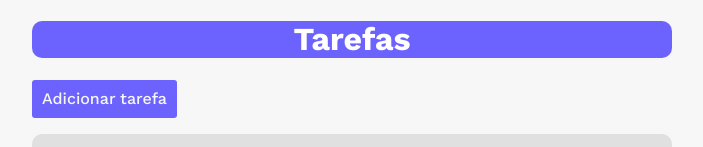
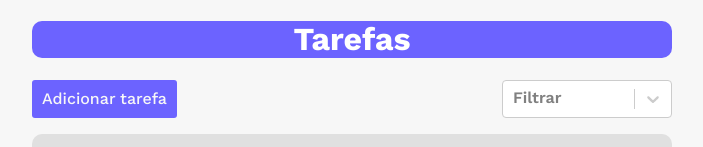
Before and after one commit to JpLoyal/To_Do, a React (Vite) app: page / in a window 1280 px wide. Shown: the top 147 px of the page, without its empty margins (288-991 px from the left). Built offline with nearby package versions, Linux system fonts and the light colour scheme.

Commit message:
feat: adiciona dropdown de filtrar não funcional

```diff
--- a/package.json
+++ b/package.json
@@ -14,7 +14,8 @@
     "react": "^18.2.0",
     "react-dom": "^18.2.0",
     "react-icons": "^5.2.1",
-    "react-modal": "^3.16.1"
+    "react-modal": "^3.16.1",
+    "react-select": "^5.8.0"
   },
   "devDependencies": {
     "@types/react": "^18.2.66",
--- /dev/null
+++ b/src/components/FiltroTarefas/FiltroTarefas.jsx
@@ -0,0 +1,29 @@
+import styles from './FiltroTarefas.module.css'
+import React, { useState } from 'react';
+import Select from 'react-select';
+
+const FiltroTarefas = () => {
+  const [filtro, setFiltro] = useState(null);
+
+  const opcoesFiltro = [
+    { value: 'todas', label: 'Todas' },
+    { value: 'pendentes', label: 'Pendentes' },
+    { value: 'concluidas', label: 'Concluídas' }
+  ];
+
+  const handleChange = (opcaoSelecionada) => {
+    setFiltro(opcaoSelecionada.value);
+  };
+
+  return (
+    <div className={styles.DropdownFiltrar}>
+      <Select
+        options={opcoesFiltro}
+        onChange={handleChange}
+        placeholder={"Filtrar"}
+      />
+    </div>
+  );
+};
+
+export default FiltroTarefas;
--- /dev/null
+++ b/src/components/FiltroTarefas/FiltroTarefas.module.css
@@ -0,0 +1,3 @@
+.DropdownFiltrar {
+    width: 170px;
+}
--- a/src/components/WrapperTasks/WrapperTasks.jsx
+++ b/src/components/WrapperTasks/WrapperTasks.jsx
@@ -3,6 +3,7 @@ import { useState } from 'react';
 import Tasks from '../Tasks/Tasks';
 
 import ModalAdicionarTarefa from '../Modals/ModalAdicionarTarefa/ModalAdicionarTarefa';
+import FiltroTarefas from '../FiltroTarefas/FiltroTarefas';
 import tarefas from '../../data/tarefas'
 
 const WrapperTasks = () => {
@@ -56,7 +57,10 @@ const WrapperTasks = () => {
         <section className={styles.containerTasks}>
             <h1 className={styles.tituloTarefa}>Tarefas</h1>
 
-            <button onClick={abrirModalDeCriacao}>Adicionar tarefa</button>
+            <div className={styles.containerAddFiltrar}>
+                <button onClick={abrirModalDeCriacao}>Adicionar tarefa</button>
+                <FiltroTarefas/>
+            </div>
 
             <ModalAdicionarTarefa
                 modalAdicionarIsOpen={modalAdicionarIsOpen}
--- a/src/components/WrapperTasks/WrapperTasks.module.css
+++ b/src/components/WrapperTasks/WrapperTasks.module.css
@@ -9,3 +9,8 @@
     border-radius: 10px;
     color: white;
 }
+
+.containerAddFiltrar {
+    display: flex;
+    justify-content: space-between;
+}
```
Also changed, not shown: 1 other file (tests, documents, lock files or other folders).
